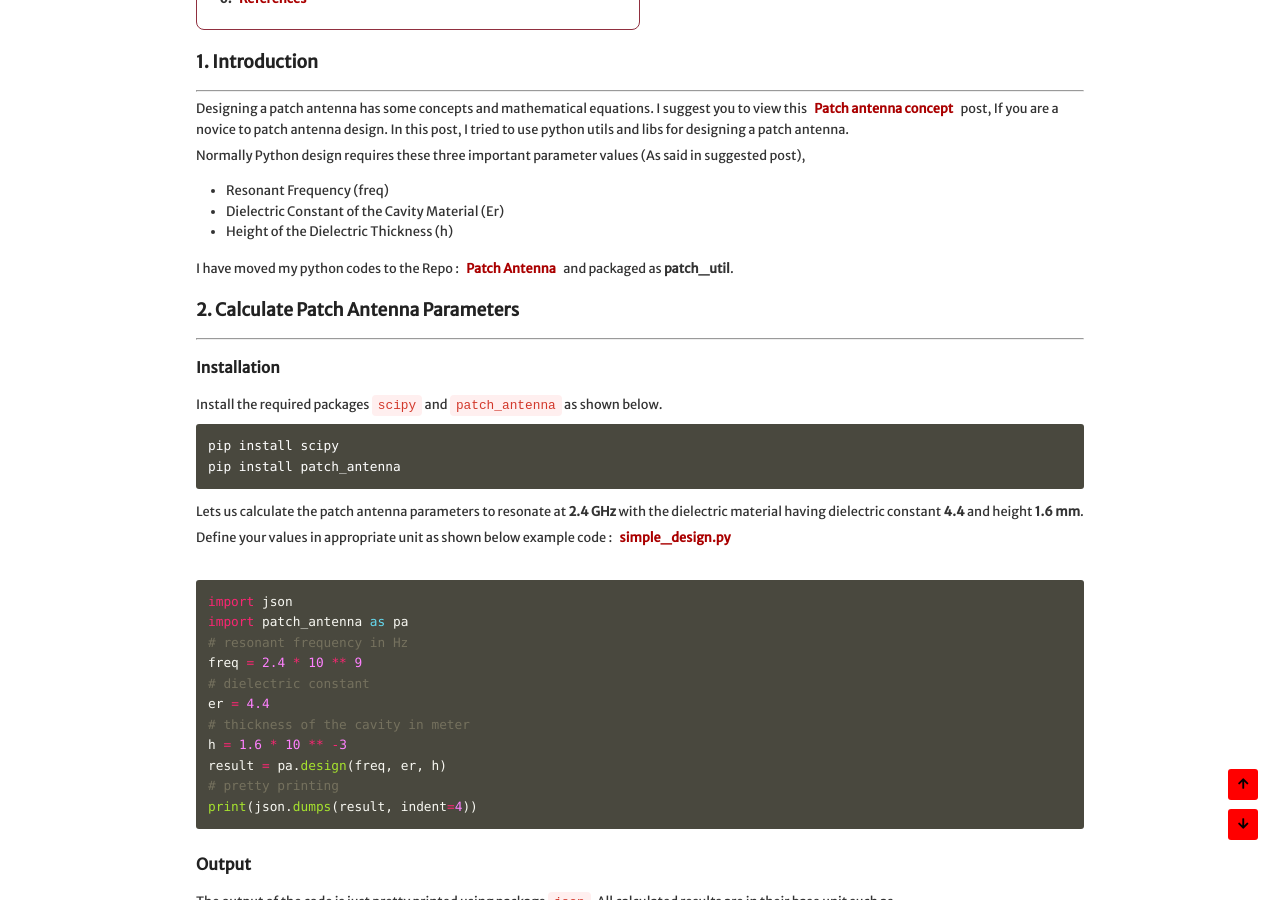
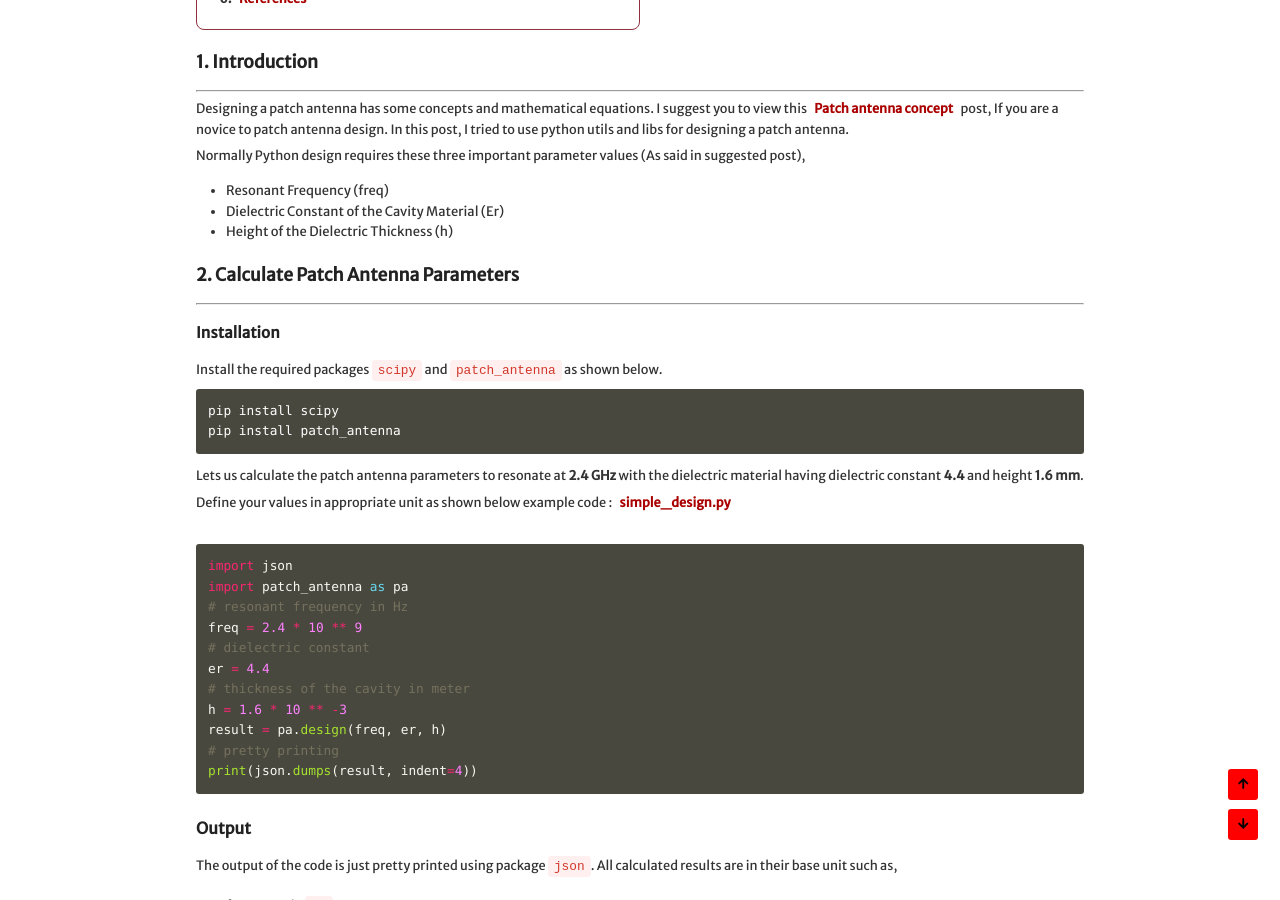
Before and after one commit to bhachauk/bhachauk.github.io, a Jekyll site: the page built from posts/wireless/_posts/2018-09-22-Design-A-Rectangular-Patch-Antenna-Using-Python.md, in a window 1280 px wide and 900 px high, scrolled down 887 px. Built offline with Jekyll 4.4.1, drawn with Linux system fonts in a browser that asks for light colours; nearby versions of some CDN libraries; some web fonts are replaced; comment, search, counter and statistics services are not loaded.

Commit message:
unwanted line removed

```diff
--- a/posts/wireless/_posts/2018-09-22-Design-A-Rectangular-Patch-Antenna-Using-Python.md
+++ b/posts/wireless/_posts/2018-09-22-Design-A-Rectangular-Patch-Antenna-Using-Python.md
@@ -42,8 +42,6 @@ Normally Python design requires these three important parameter values (As said
 - Dielectric Constant of the Cavity Material (Er)
 - Height of the Dielectric Thickness (h)
 
-
-I have moved my python codes to the Repo : [Patch Antenna](https://github.com/Bhanuchander210/patch-antenna) and packaged as **patch_util**.
 
 
 ### 2. Calculate Patch Antenna Parameters
```
